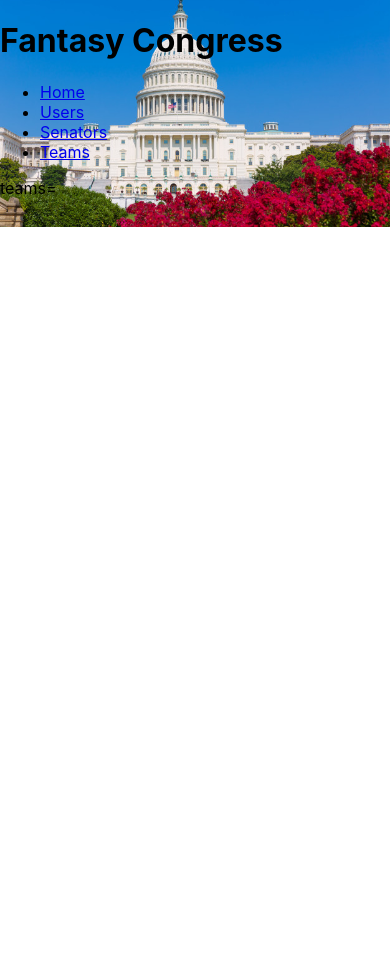
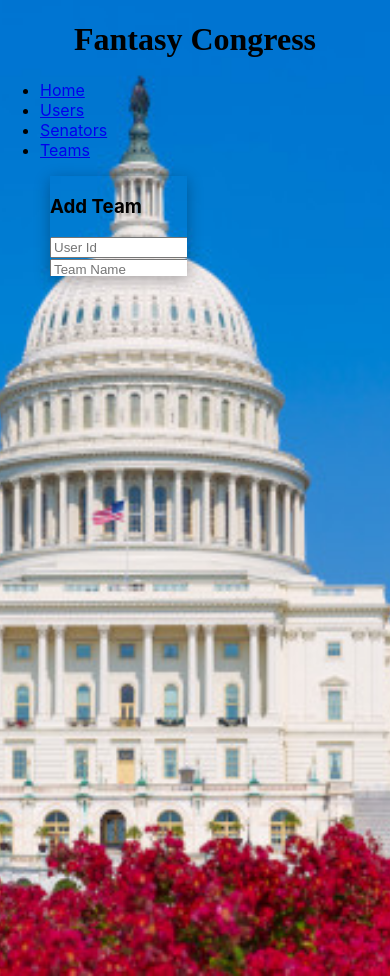
Before and after one commit to logicfirst/Phase5-Fantasy_Congress-frontend, a React (Create React App) app in the folder fantasy-congress/: page /teams in a window 390 px wide. Before the commit the page ends 844 px from the top, so only its background shows below. Built offline with nearby package versions, Linux system fonts and the light colour scheme; no server answers.

Commit message:
scott-0305-1245-styling changes

```diff
--- a/fantasy-congress/src/App.css
+++ b/fantasy-congress/src/App.css
@@ -1,38 +1,73 @@
+@import url('https://fonts.googleapis.com/css2?family=Amiri&display=swap');
+@import url('https://fonts.googleapis.com/css2?family=Noto+Serif:wght@700&display=swap');
+
+:root {
+  --basic-color: #23cc71;
+}
 .App {
-  text-align: center;
+  box-sizing: border-box;
+  display: flex;
+  justify-content: center;
+  align-items: center;
+  flex-direction: column;
+  font-family: 'Amiri', serif;
+  overflow: hidden;
 }
 
-.App-logo {
-  height: 40vmin;
-  pointer-events: none;
+.header-font {
+  font-family: 'Noto+Serif';
+
+  text-align: center;
+
 }
 
-@media (prefers-reduced-motion: no-preference) {
-  .App-logo {
-    animation: App-logo-spin infinite 20s linear;
+.container {
+  display: flex;
+  flex-direction: row;
+}
+.container h1 {
+  font-size: 60px;
+  text-align: center;
+  color: var(--basic-color);
+}
+.repo-container {
+  width: 35%;
+  height: 700px;
+  margin-left: 50px;
+  box-shadow: 0 4px 15px rgba(0, 0, 0, 0.3);
+  overflow: scroll;
+}
+.add-team-repo-container {
+  width: 35%;
+  height: 100px;
+  margin-left: 50px;
+  box-shadow: 0 4px 15px rgba(0, 0, 0, 0.3);
+  overflow: scroll;
+}
+@media screen and (max-width: 600px) {
+  .repo-container {
+    width: 100%;
+    margin: 0;
+    box-shadow: none;
   }
 }
-
-.App-header {
-  background-color: #282c34;
-  min-height: 100vh;
-  display: flex;
-  flex-direction: column;
-  align-items: center;
-  justify-content: center;
-  font-size: calc(10px + 2vmin);
-  color: white;
+.repo-text {
+  font-weight: 600;
 }
-
-.App-link {
-  color: #61dafb;
+.repo-description {
+  font-weight: 600;
+  font-style: bold;
+  color: var(--basic-color);
 }
-
-@keyframes App-logo-spin {
-  from {
-    transform: rotate(0deg);
-  }
-  to {
-    transform: rotate(360deg);
-  }
+.list-head {
+  text-align: center;
+  font-weight: 800;
+  text-transform: uppercase;
 }
+.footer {
+  font-size: 15px;
+  font-weight: 600;
+}
+.list {
+  list-style: circle;
+}
--- a/fantasy-congress/src/Components/AddTeamForm.js
+++ b/fantasy-congress/src/Components/AddTeamForm.js
@@ -38,10 +38,10 @@ class AddTeamForm extends Component {
       <div>
         <form onSubmit={this.handleSubmit}>
           <div>
-            <input onChange={this.handleChange} type="text" name="user_id" placeholder="User id"/>
+            <input onChange={this.handleChange} type="text" name="user_id" placeholder="User Id"/>
             <input onChange={this.handleChange} type="text" name="team_name" placeholder="Team Name"/>
+          <button type="submit">Add Team</button>
           </div>
-          <button type="submit">Add Team</button>
         </form>
       </div>
     )
--- a/fantasy-congress/src/Components/FantasyCongress.js
+++ b/fantasy-congress/src/Components/FantasyCongress.js
@@ -65,7 +65,7 @@ class FantasyCongress extends Component {
   render(){
     return(
       <div>
-        <h1>Fantasy Congress</h1>
+        <h1 className="header-font">Fantasy Congress</h1>
         {/* <Home />
         users={this.state.users.map ((user) => <Users user={user}/>)}
         senators={this.state.senators.map ((senator) => <Senators senator={senator}/>)} */}
@@ -92,20 +92,26 @@ class FantasyCongress extends Component {
             renders the first one that matches the current URL. */}
         <Switch>
           <Route path="/teams">
-          teams={this.state.teams.map ((team) => <Teams team={team}
-          deleteTeam={this.deleteTeam}/>)}
+          <div className="add-team-repo-container"><h3>Add Team</h3><AddTeamForm addTeam={this.addTeam}/></div>
+          <div className="repo-container">{this.state.teams.map ((team) => <Teams team={team}
+          deleteTeam={this.deleteTeam}/>)}</div>
           </Route>
+
           <Route path="/searchsenators">
           {/* senators={this.state.senators.map ((senator) => <Senators senator={senator}/>)} */}
             <SearchSenators handleSearchOnChange={this.handleSearchOnChange}
             filteredSenators={this.state.filteredSenators} />
           </Route>
+
           <Route path="/users">
-          users={this.state.users.map ((user) => <Users user={user}/>)}
+
+          <div className="repo-container"><h3>Users</h3>{this.state.users.map ((user) => <Users user={user}/>)}</div>
           </Route>
+
           <Route path="/">
             <Home />
-            <h3>Add Team</h3><AddTeamForm addTeam={this.addTeam}/>
+            {/* <div className="repo-container"><h3>Add Team</h3><AddTeamForm addTeam={this.addTeam}/>
+            </div> */}
           </Route>
         </Switch>
       </div>
--- a/fantasy-congress/src/Components/SearchSenators.js
+++ b/fantasy-congress/src/Components/SearchSenators.js
@@ -1,5 +1,6 @@
 import React, {Component} from 'react'
 import SortedSenatorsByParty from './SortedSenatorsByParty'
+import '../App.css'
 
 class SearchSenators extends Component{
 
@@ -12,11 +13,14 @@ class SearchSenators extends Component{
   render(){
     return(
       <div>
-        <h3>Search Senators</h3>
+        <h4>Search Senators by Last Name</h4>
         <input type="text" placeholder="Search Senators"
         onChange={(event) => this.handleSearch(event)}/>
         <hr/>
+        <div className="repo-container">
         {this.props.filteredSenators.map((filteredSenator) => <SortedSenatorsByParty filteredSenator={filteredSenator}/>)}
+
+        </div>
       </div>
     )
   }
--- a/fantasy-congress/src/Components/Senators.js
+++ b/fantasy-congress/src/Components/Senators.js
@@ -4,13 +4,13 @@ import '../App.css'
 class Senators extends Component {
   render (){
     return(
-      <div>
+      <div className="repo-container">
         <ul>
           <li>Name: {this.props.senator.first_name} {this.props.senator.last_name}</li>
           <li>Team: {this.props.senator.team.team_name}</li>
           <li>Senator id: {this.props.senator.sen_alpha_id}</li>
           <li>Title: {this.props.senator.title}</li>
-          <li>Title: {this.props.senator.state}</li>
+          <li>State: {this.props.senator.state}</li>
           <li>Party: {this.props.senator.party}</li>
           <li>D.O.B: {this.props.senator.date_of_birth}</li>
           <li>Gender: {this.props.senator.gender}</li>
--- a/fantasy-congress/src/Components/SortedSenatorsByParty.js
+++ b/fantasy-congress/src/Components/SortedSenatorsByParty.js
@@ -1,4 +1,5 @@
 import React, {Component} from 'react'
+import '../App.css'
 
 class SortedSenatorsByParty extends Component {
   render(){
@@ -9,7 +10,7 @@ class SortedSenatorsByParty extends Component {
           <li>Team: {this.props.filteredSenator.team.team_name}</li>
           <li>Senator id: {this.props.filteredSenator.sen_alpha_id}</li>
           <li>Title: {this.props.filteredSenator.title}</li>
-          <li>Title: {this.props.filteredSenator.state}</li>
+          <li>State: {this.props.filteredSenator.state}</li>
           <li>Party: {this.props.filteredSenator.party}</li>
           <li>D.O.B: {this.props.filteredSenator.date_of_birth}</li>
           <li>Gender: {this.props.filteredSenator.gender}</li>
--- a/fantasy-congress/src/Components/Teams.js
+++ b/fantasy-congress/src/Components/Teams.js
@@ -5,11 +5,12 @@ class Teams extends Component {
     return(
       <div>
         <button onClick={() => this.props.deleteTeam(this.props.team)}>Delete Team</button>
+
         <ul>
           <li>User: {this.props.team.user.username}</li>
           <li>Team Name: {this.props.team.team_name}</li>
-
         </ul>
+        <hr/>
       </div>
     )
   }
```
Also changed, not shown: fantasy-congress/src/CrApp.css (added, +38 -0 lines).
